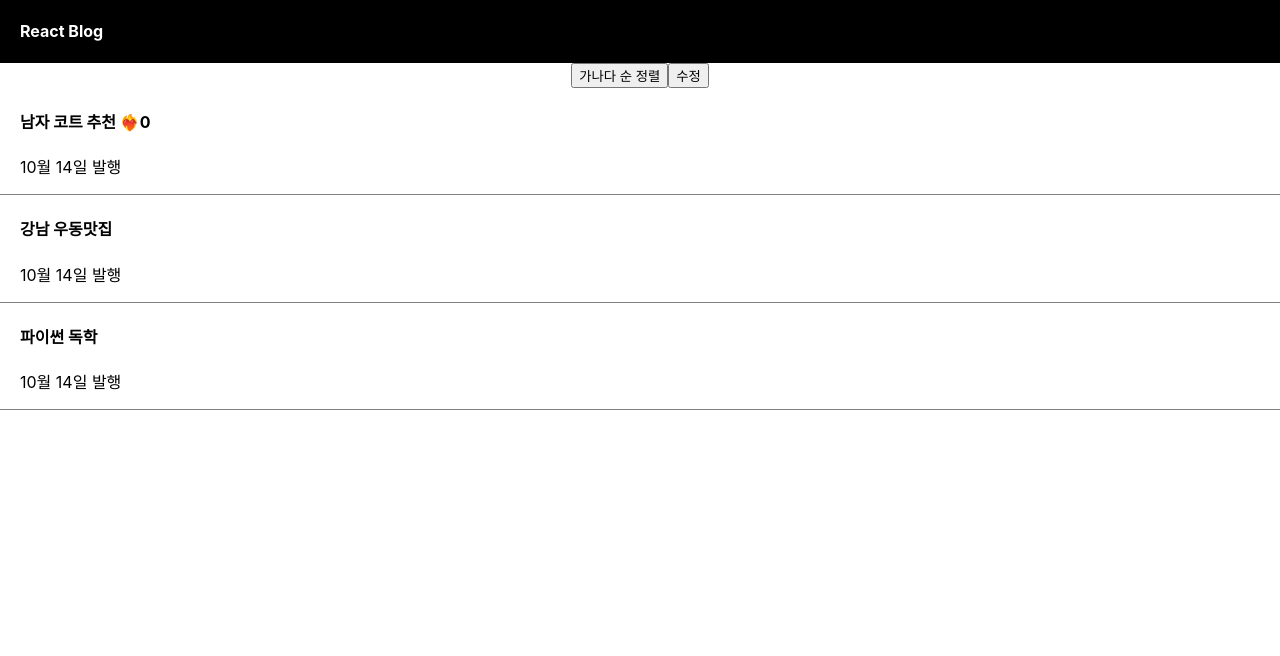
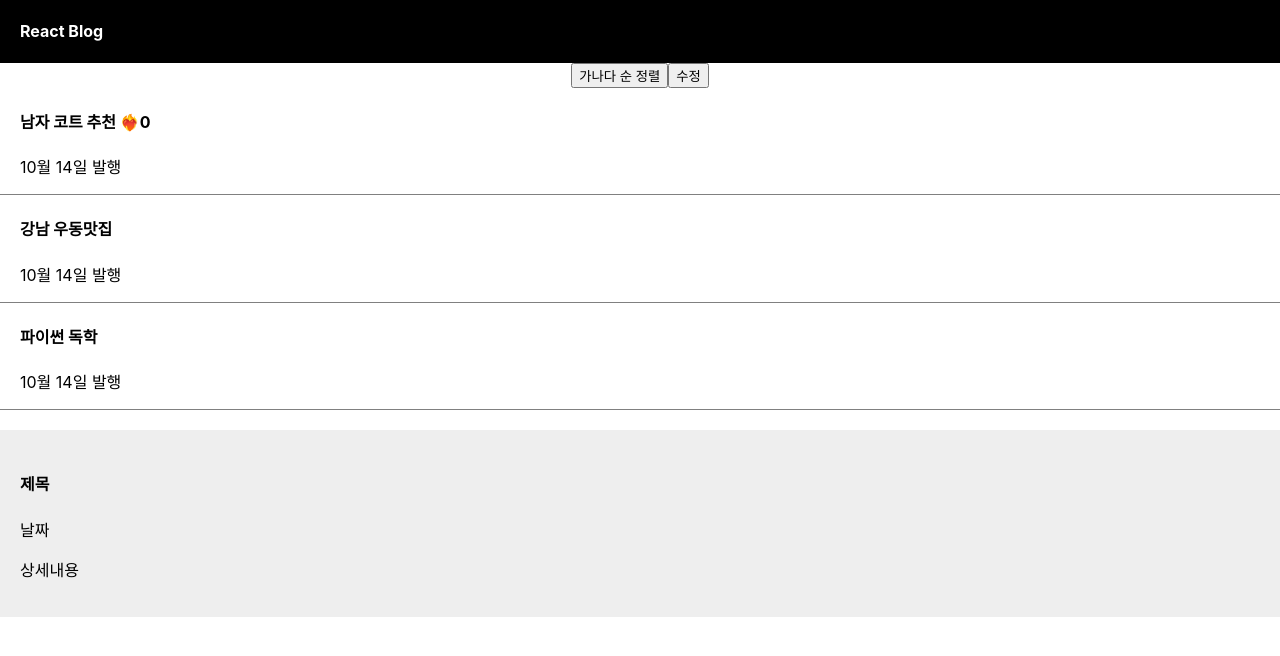
Before and after one commit to yura0302/React_class, a React (Create React App) app: page / in a window 1280 px wide. Shown: the top 656 px of the page. Built offline with nearby package versions, Linux system fonts and the light colour scheme.

Commit message:
feat : modal component

```diff
--- a/src/App.css
+++ b/src/App.css
@@ -12,6 +12,13 @@
   border-bottom: 1px solid grey;
 }
 
+.modal {
+  margin-top: 20px;
+  padding: 20px;
+  background: #eee;
+  text-align: left;
+}
+
 .black-nav {
   display: flex;
   background: black;
--- a/src/App.js
+++ b/src/App.js
@@ -59,8 +59,20 @@
         <h4>{글제목[2]}</h4>
         <p>10월 14일 발행</p>
       </div>
+
+      <Modal />
     </div>
   );
 }
 
+const Modal = () => {
+  return (
+    <div className="modal">
+      <h4>제목</h4>
+      <p>날짜</p>
+      <p>상세내용</p>
+    </div>
+  );
+};
+
 export default App;
```
